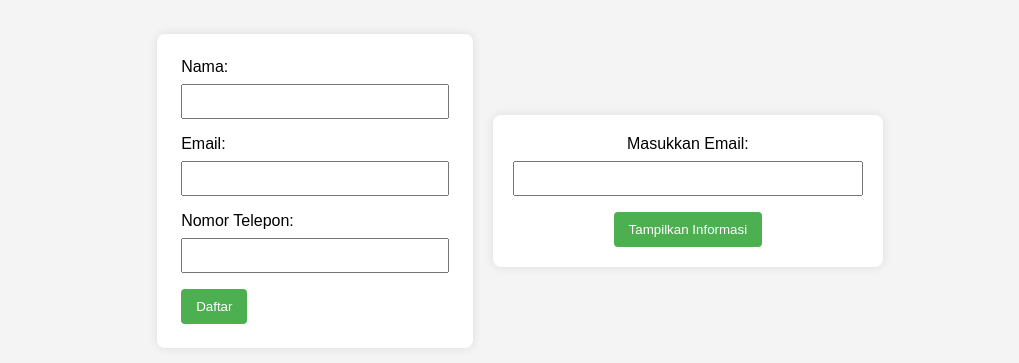
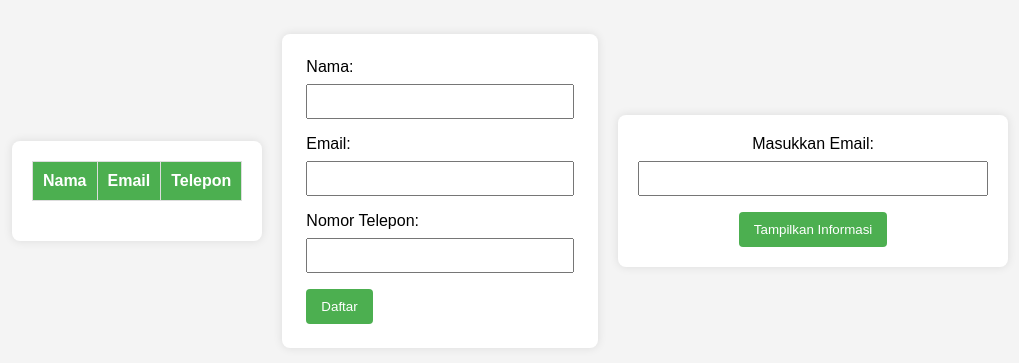
Before and after one commit to zendybramantia/Huawei-Test, a plain HTML site: page FrontEnd/index.html in a window 1280 px wide. Shown: the part 209-572 px from the top of the page, without its empty margins (130-1149 px from the left). Drawn offline with Linux system fonts and the light colour scheme.

Commit message:
add table for show all users

```diff
--- a/FrontEnd/index.html
+++ b/FrontEnd/index.html
@@ -7,6 +7,20 @@
     <link rel="stylesheet" href="style.css">
 </head>
 <body>
+
+    <div id="userDisplay">
+        <table>
+            <thead>
+              <tr>
+                <th>Nama</th>
+                <th>Email</th>
+                <th>Telepon</th>
+              </tr>
+            </thead>
+            <tbody id="tableBody">
+            </tbody>
+        </table>
+    </div>
     <form id="registrationForm">
         <label for="name">Nama:</label>
         <input type="text" id="nama" name="nama" required>
@@ -24,7 +38,7 @@
         <label for="email">Masukkan Email:</label>
         <input type="email" id="emailInput" required>
         <button onclick="displayUserInfo()">Tampilkan Informasi</button>
-    <div id="userInfo"></div>
+        <div id="userInfo"></div>
     </div>
     <script src="script.js"></script>
 </body>
--- a/FrontEnd/style.css
+++ b/FrontEnd/style.css
@@ -44,3 +44,20 @@ button {
     border-radius: 4px;
     cursor: pointer;
 }
+
+table {
+    width: 100%;
+    border-collapse: collapse;
+    margin-bottom: 20px;
+}
+
+th, td {
+    border: 1px solid #ddd;
+    padding: 10px;
+    text-align: left;
+}
+
+th {
+    background-color: #4caf50;
+    color: white;
+}
```
